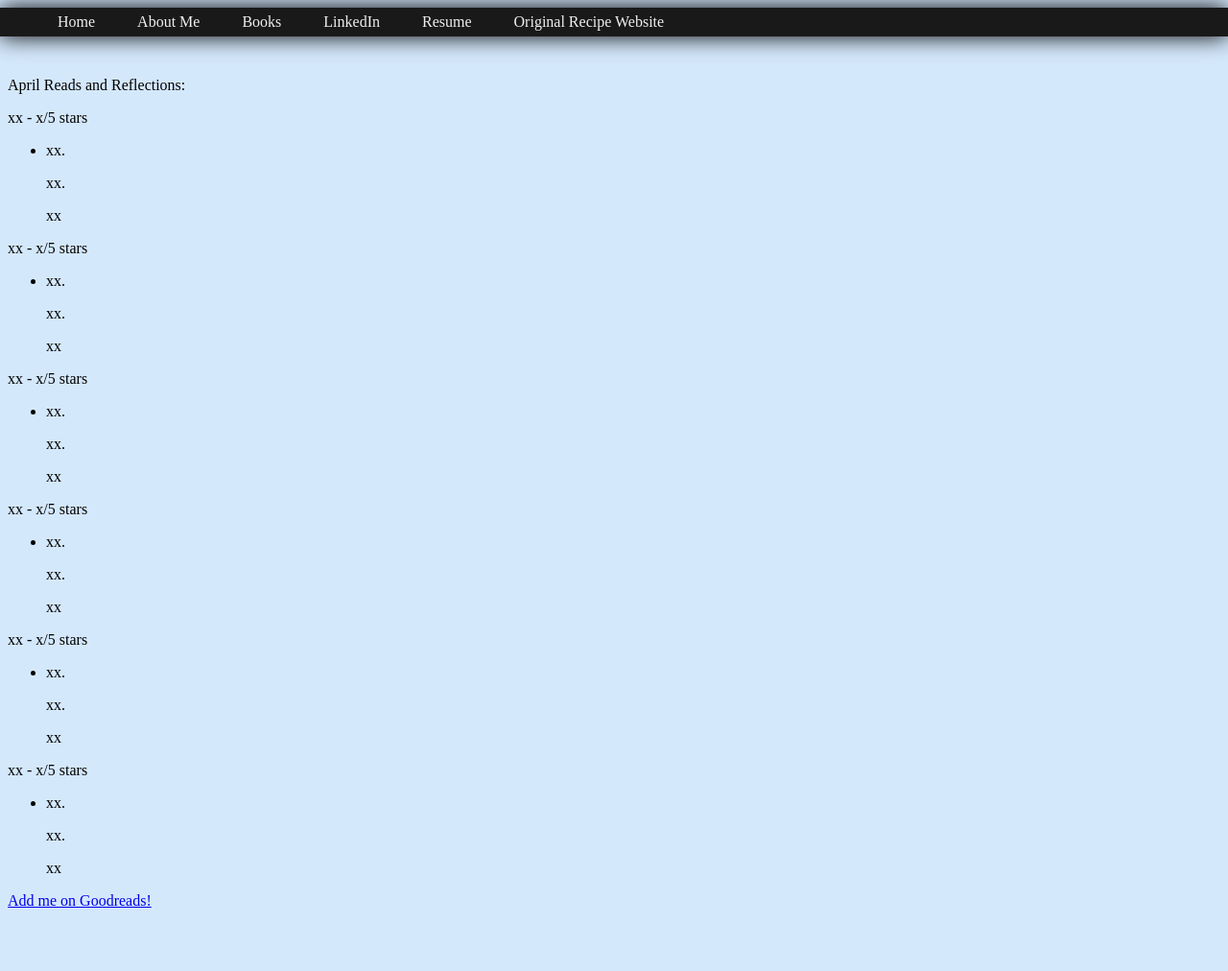
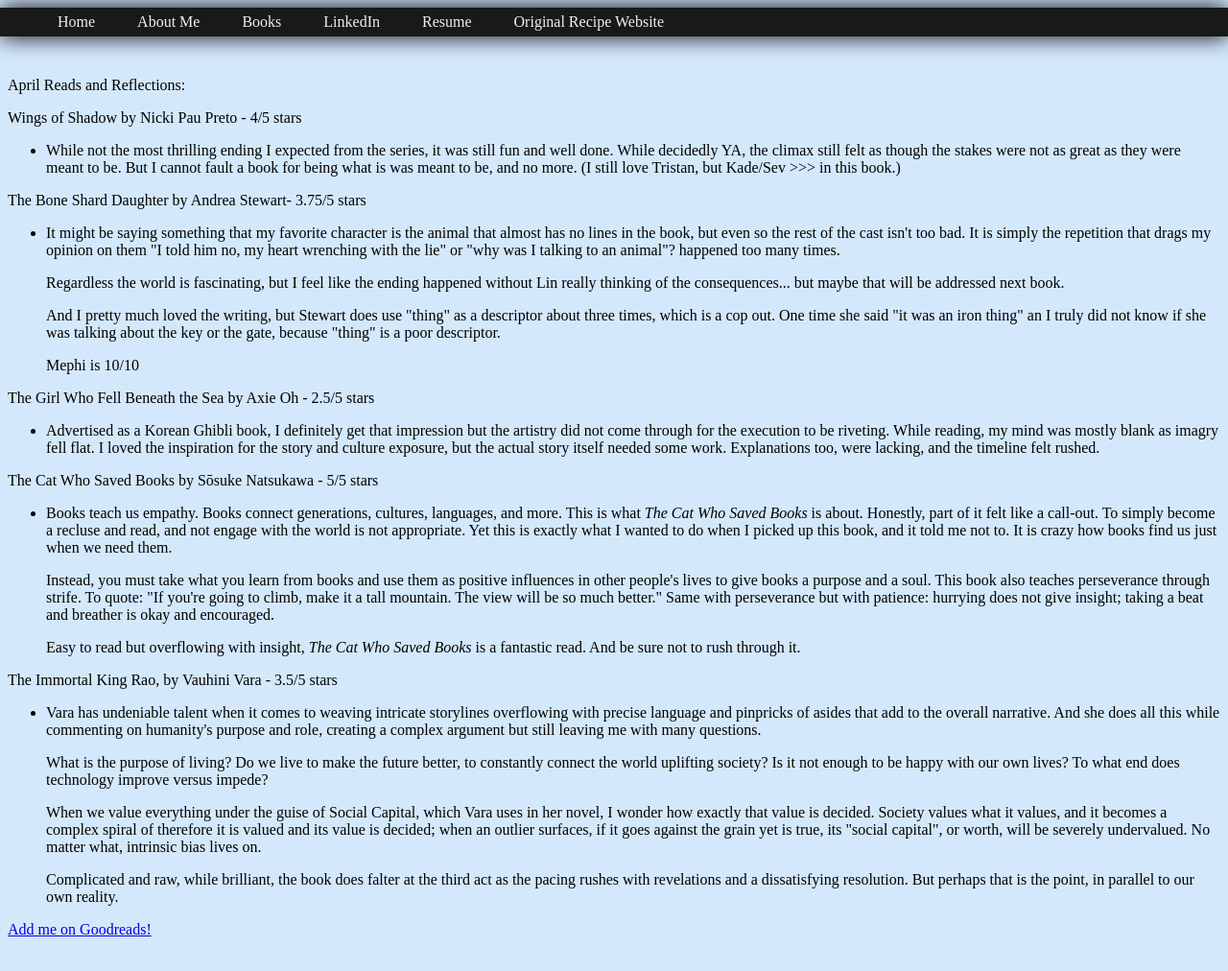
Before and after one commit to zzangwill/zzangwill.github.io, a plain HTML site: page html/books/23/april-23.html in a window 1280 px wide. Shown: the whole page at 96% size. Drawn offline with Linux system fonts and the light colour scheme; a web font is replaced by a local one.

Commit message:
Update april-23.html

```diff
--- a/html/books/23/april-23.html
+++ b/html/books/23/april-23.html
@@ -40,73 +40,55 @@
 
 </body>
 
-<p> xx - x/5 stars</p>
+<p> Wings of Shadow by Nicki Pau Preto - 4/5 stars</p>
 <ul>
   <li>
-    <p>xx.</p>
-
-   <p> xx.</p>
-
-<p>xx </p>
+    <p>While not the most thrilling ending I expected from the series, it was still fun and well done. While decidedly YA, the climax still felt as though the stakes were not as great as they were meant to be. But I cannot fault a book for being what is was meant to be, and no more. (I still love Tristan, but Kade/Sev >>> in this book.)</p>
   </li>
 </ul>
 
-<p> xx - x/5 stars</p>
+<p> The Bone Shard Daughter by Andrea Stewart- 3.75/5 stars</p>
 <ul>
   <li>
-    <p>xx.</p>
+    <p>It might be saying something that my favorite character is the animal that almost has no lines in the book, but even so the rest of the cast isn't too bad. It is simply the repetition that drags my opinion on them "I told him no, my heart wrenching with the lie" or "why was I talking to an animal"? happened too many times.</p>
 
-   <p> xx.</p>
+   <p>Regardless the world is fascinating, but I feel like the ending happened without Lin really thinking of the consequences... but maybe that will be addressed next book.</p>
 
-<p>xx </p>
+<p>And I pretty much loved the writing, but Stewart does use "thing" as a descriptor about three times, which is a cop out. One time she said "it was an iron thing" an I truly did not know if she was talking about the key or the gate, because "thing" is a poor descriptor.</p>
+<p>Mephi is 10/10</p>
   </li>
 </ul>
 
-<p> xx - x/5 stars</p>
+<p> The Girl Who Fell Beneath the Sea by Axie Oh - 2.5/5 stars</p>
 <ul>
   <li>
-    <p>xx.</p>
-
-   <p> xx.</p>
-
-<p>xx </p>
+    <p>Advertised as a Korean Ghibli book, I definitely get that impression but the artistry did not come through for the execution to be riveting. While reading, my mind was mostly blank as imagry fell flat. I loved the inspiration for the story and culture exposure, but the actual story itself needed some work. Explanations too, were lacking, and the timeline felt rushed.</p>
   </li>
 </ul>
 
-<p> xx - x/5 stars</p>
+<p> The Cat Who Saved Books by Sōsuke Natsukawa - 5/5 stars</p>
 <ul>
   <li>
-    <p>xx.</p>
+    <p>Books teach us empathy. Books connect generations, cultures, languages, and more. This is what <i>The Cat Who Saved Books</i> is about. Honestly, part of it felt like a call-out. To simply become a recluse and read, and not engage with the world is not appropriate. Yet this is exactly what I wanted to do when I picked up this book, and it told me not to. It is crazy how books find us just when we need them.</p>
 
-   <p> xx.</p>
+   <p>Instead, you must take what you learn from books and use them as positive influences in other people's lives to give books a purpose and a soul. This book also teaches perseverance through strife. To quote: "If you're going to climb, make it a tall mountain. The view will be so much better." Same with  perseverance but with patience: hurrying does not give insight; taking a beat and breather is okay and encouraged.</p>
 
-<p>xx </p>
+<p>Easy to read but overflowing with insight, <i>The Cat Who Saved Books</i> is a fantastic read. And be sure not to rush through it.</p>
   </li>
 </ul>
 
-<p> xx - x/5 stars</p>
+<p> The Immortal King Rao, by Vauhini Vara - 3.5/5 stars</p>
 <ul>
   <li>
-    <p>xx.</p>
+    <p>Vara has undeniable talent when it comes to weaving intricate storylines overflowing with precise language and pinpricks of asides that add to the overall narrative. And she does all this while commenting on humanity's purpose and role, creating a complex argument but still leaving me with many questions.</p>
 
-   <p> xx.</p>
+   <p>What is the purpose of living? Do we live to make the future better, to constantly connect the world uplifting society? Is it not enough to be happy with our own lives? To what end does technology improve versus impede?</p>
 
-<p>xx </p>
+<p>When we value everything under the guise of Social Capital, which Vara uses in her novel, I wonder how exactly that value is decided. Society values what it values, and it becomes a complex spiral of therefore it is valued and its value is decided; when an outlier surfaces, if it goes against the grain yet is true, its "social capital", or worth, will be severely undervalued. No matter what, intrinsic bias lives on.</p>
+
+<p>Complicated and raw, while brilliant, the book does falter at the third act as the pacing rushes with revelations and a dissatisfying resolution. But perhaps that is the point, in parallel to our own reality.</p>
   </li>
 </ul>
-
-<p> xx - x/5 stars</p>
-<ul>
-  <li>
-    <p>xx.</p>
-
-   <p> xx.</p>
-
-<p>xx </p>
-  </li>
-</ul>
-
-
 
 
 <a href="https://www.goodreads.com/user/show/36947084-zepora">Add me on Goodreads!</a>
```
